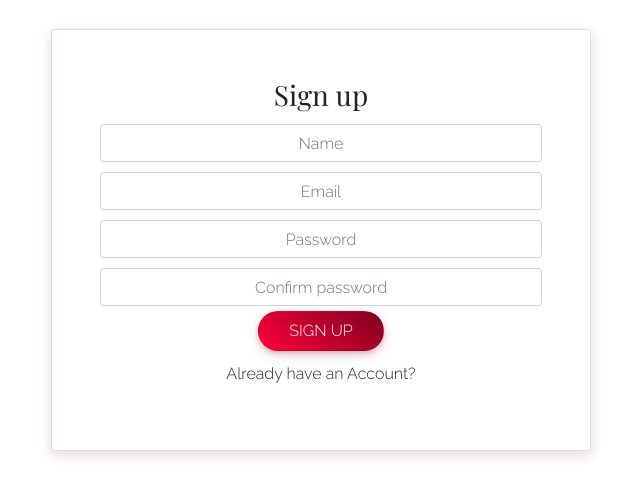
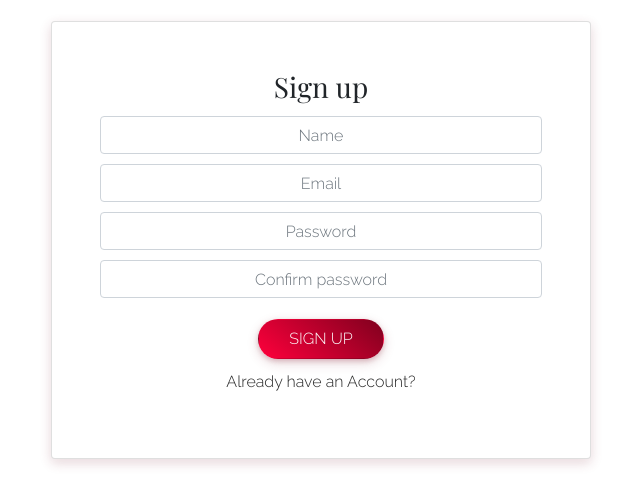
Before and after one commit to lukeowaincharles/react-app-test, a React (Create React App) app: page / in a window 1280 px wide. Both pictures are taken after a click on the element "Not a member? Sign up". Shown: the top 504 px of the page, without its empty margins (319-959 px from the left). Built offline with nearby package versions, Linux system fonts and the light colour scheme.

Commit message:
Add margin top to button wrapper

```diff
--- a/src/components/FormSignUp.js
+++ b/src/components/FormSignUp.js
@@ -58,7 +58,7 @@ class FormSignUp extends Component {
                       <div className="password">
                         <input type="password" id="signUpPassword2" className="form-control" placeholder="Confirm password"></input>
                       </div>
-                      <div className="text-center mb-3">
+                      <div className="text-center mt-3 mb-3">
                       <button className="btn button" onClick={this.NewUser}>SIGN UP</button>
                       </div>
                       <p
```
